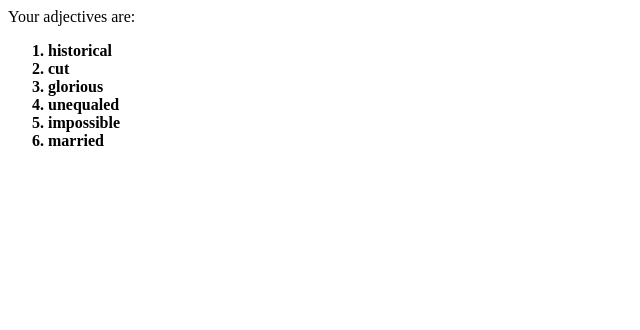
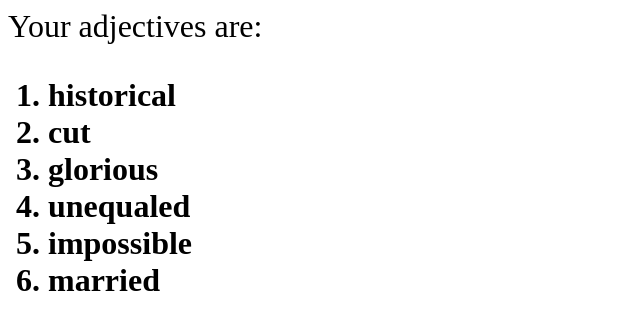
Before and after one commit to saluk/adjectives, a plain HTML site: page index.html in a window 1280 px wide. Shown: the whole page, without its empty margins (0-640 px from the left). Drawn offline with Linux system fonts and the light colour scheme.

Commit message:
Font size increase

```diff
--- a/index.html
+++ b/index.html
@@ -1,6 +1,6 @@
 <html><head></head>
 
-<body>
+<body style="font-size:24pt">
 Your adjectives are:
 <br>
 <ol><b>
```
